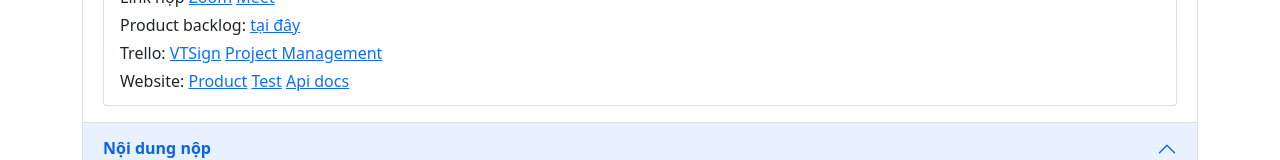
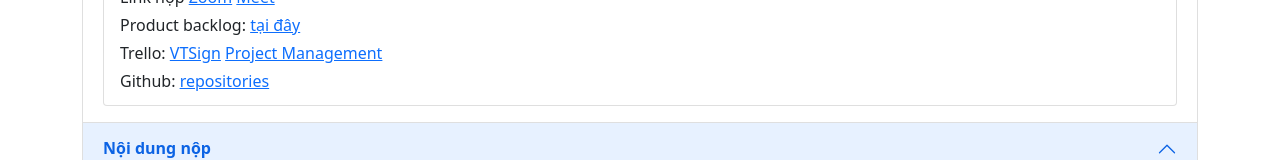
Before and after one commit to vtsign/vtsign.github.io, a plain HTML site: page index.html in a window 1280 px wide. Shown: the part 202-362 px from the top of the page. Drawn offline with nearby package versions, Linux system fonts and the light colour scheme.

Commit message:
update git repo

```diff
--- a/index.html
+++ b/index.html
@@ -52,8 +52,7 @@
                       href="https://trello.com/b/vsK6inoM/project-management">Project Management</a>
                   </p>
                   <p class="mb-1">
-                    Website: <a href="https://vtsign.tech/">Product</a> <a href="https://test.vtsign.tech/">Test</a>
-                    <a href="https://api.vtsign.tech/api-docs">Api docs</a>
+                    Github: <a href="https://github.com/vtsign?tab=repositories">repositories</a>
                   </p>
                 </div>
               </div>
```
